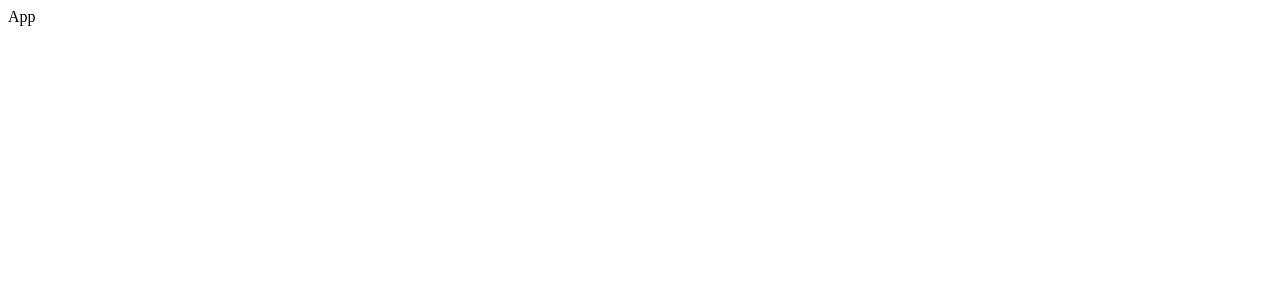
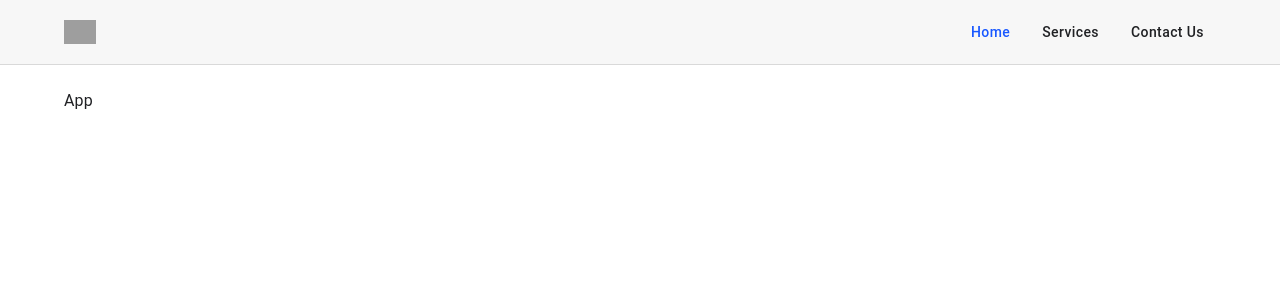
Before and after one commit to davidbutsch/bluebirdfs-landing-page, a React (Vite) app: page / in a window 1280 px wide. Shown: the top 300 px of the page. Built offline with nearby package versions, Linux system fonts and the light colour scheme; grey boxes are pictures that could not be loaded; a web font is replaced by a local one.

Commit message:
refactor(layout): wrap AppLayout around Outlet

```diff
--- a/src/routes/publicRoutes.tsx
+++ b/src/routes/publicRoutes.tsx
@@ -1,9 +1,15 @@
 import { Navigate, Outlet, RouteObject } from "react-router-dom";
+
+import { AppLayout } from "@/components";
 
 export const publicRoutes: RouteObject[] = [
   {
     path: "/",
-    element: <Outlet />,
+    element: (
+      <AppLayout>
+        <Outlet />
+      </AppLayout>
+    ),
     children: [
       {
         path: "/",
```
